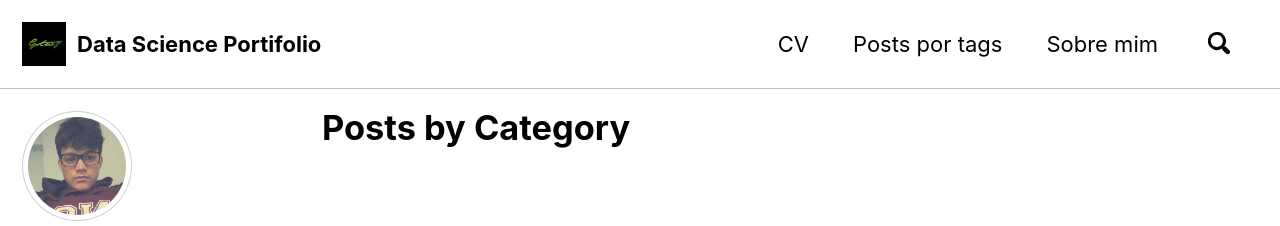
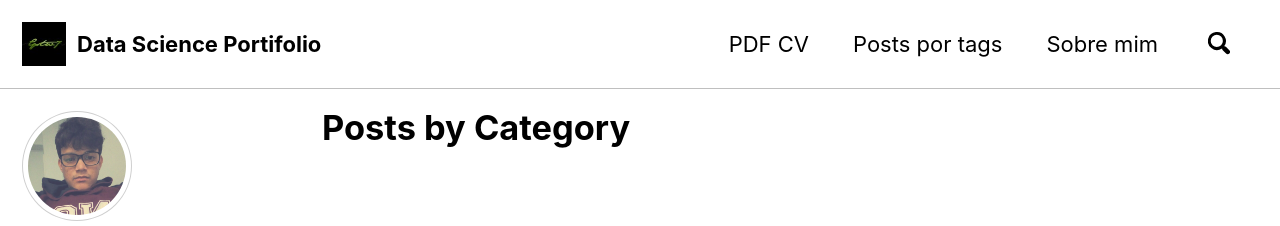
Before and after one commit to gstw7/gstw7.github.io, a Jekyll site: the page built from _pages/category-archive.md, in a window 1280 px wide and 900 px high. Shown: the top 226 px of the window. Built offline with Jekyll 4.4.1, drawn with Linux system fonts in a browser that asks for light colours; cached includes are drawn as plain includes; nearby versions of some CDN libraries.

Commit message:
Add resume

```diff
--- a/_data/navigation.yml
+++ b/_data/navigation.yml
@@ -1,7 +1,7 @@
 # main links
 main:
-  - title: "CV"
-    url: /cv/
+  - title: "PDF CV"
+    url: /cv/resume.pdf
   - title: "Posts por tags"
     url: /tags/
   - title: "Sobre mim"
```
Also changed, not shown: 1 other file.
